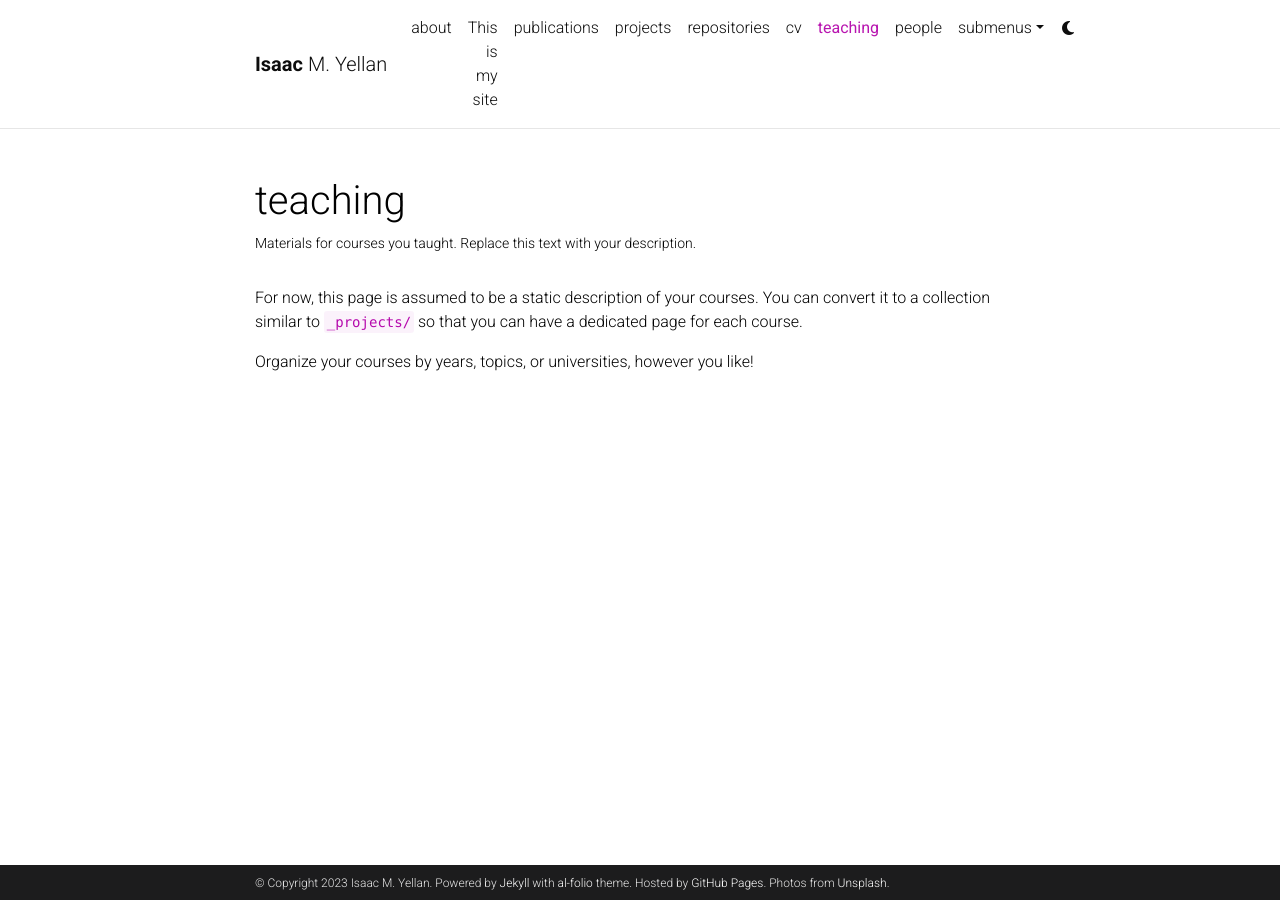
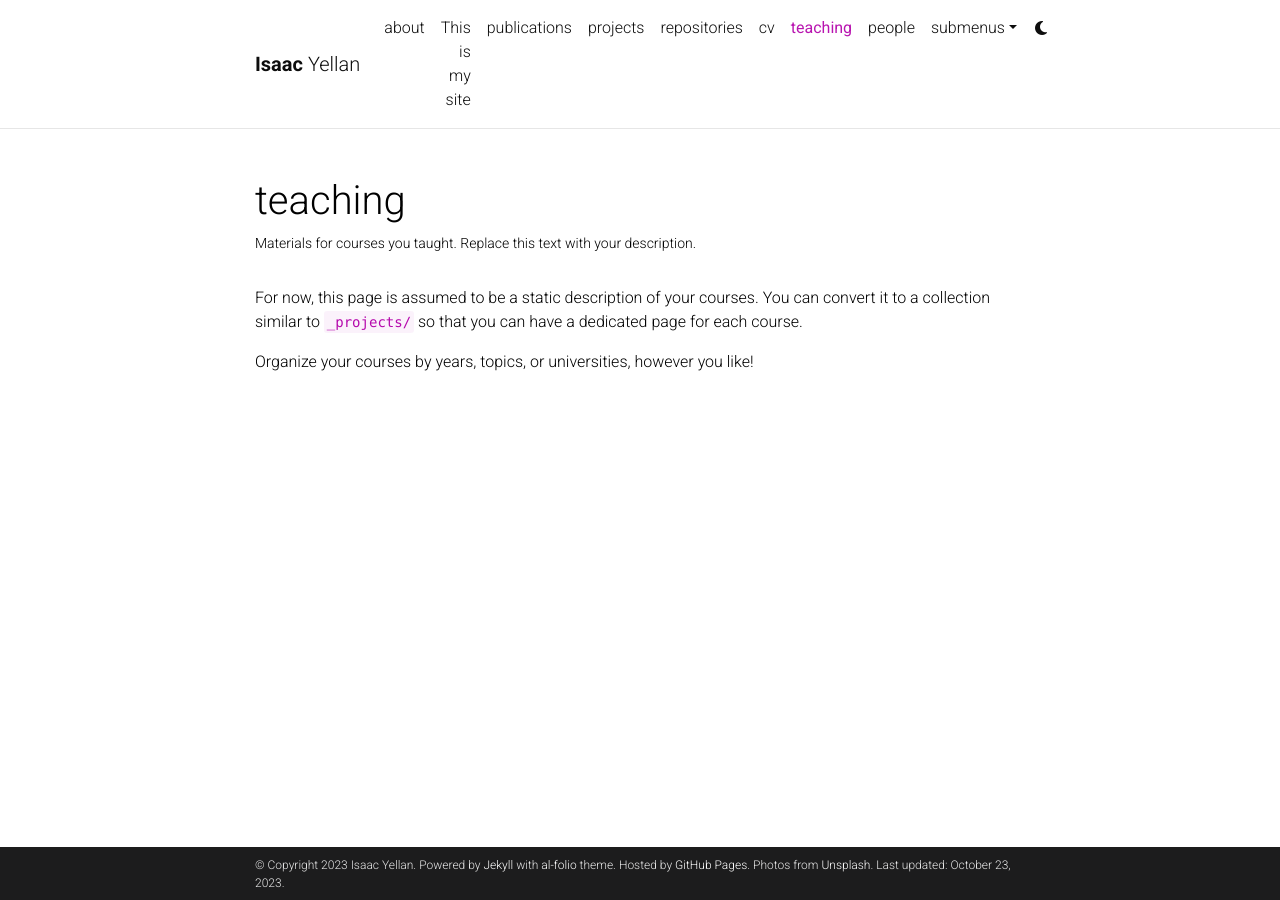
Before and after one commit to imyellan/imyellan.github.io, a Jekyll site: the page built from _pages/teaching.md, in a window 1280 px wide. Built offline with Jekyll 4.4.1, drawn with Linux system fonts in a browser that asks for light colours; comment, search, counter and statistics services are not loaded; a style sheet for code colours, icons or effects is not loaded.

Commit message:
few more changes

```diff
--- a/_config.yml
+++ b/_config.yml
@@ -4,7 +4,7 @@
 
 title: blank # the website title (if blank, full name will be used instead)
 first_name: Isaac
-middle_name: M.
+#middle_name: M.
 last_name: Yellan
 email: isaac.yellan@mail.utoronto.ca
 description: > # the ">" symbol means to ignore newlines until "footer_text:"
@@ -13,14 +13,14 @@
   Powered by <a href="https://jekyllrb.com/" target="_blank">Jekyll</a> with <a href="https://github.com/alshedivat/al-folio">al-folio</a> theme.
   Hosted by <a href="https://pages.github.com/" target="_blank">GitHub Pages</a>.
   Photos from <a href="https://unsplash.com" target="_blank">Unsplash</a>.
-keywords: jekyll, jekyll-theme, academic-website, portfolio-website  # add your own keywords or leave empty
+keywords: jekyll, jekyll-theme, academic-website, portfolio-website, genomics, comparative-genomics, transposons, transposable-elements # add your own keywords or leave empty
 
 lang: en # the language of your site (for example: en, fr, cn, ru, etc.)
 icon: ⚛️  # the emoji used as the favicon (alternatively, provide image name in /assets/img/)
 
 url: https://imyellan.github.io # the base hostname & protocol for your site
-baseurl: /imyellan/imyellan.github.io # the subpath of your site, e.g. /blog/
-last_updated: false # set to true if you want to display last updated in the footer
+baseurl:  # the subpath of your site, e.g. /blog/
+last_updated: true # set to true if you want to display last updated in the footer
 impressum_path:  # set to path to include impressum link in the footer, use the same path as permalink in a page, helps to conform with EU GDPR
 
 # -----------------------------------------------------------------------------
@@ -28,8 +28,8 @@
 # -----------------------------------------------------------------------------
 
 # repo color theme
-repo_theme_light: default       # https://github.com/anuraghazra/github-readme-stats/blob/master/themes/README.md
-repo_theme_dark: dark           # https://github.com/anuraghazra/github-readme-stats/blob/master/themes/README.md
+repo_theme_light: buefy       # https://github.com/anuraghazra/github-readme-stats/blob/master/themes/README.md
+repo_theme_dark: tokyonight           # https://github.com/anuraghazra/github-readme-stats/blob/master/themes/README.md
 repo_trophies:
   enabled: true
   theme_light: flat    # https://github.com/ryo-ma/github-profile-trophy
```
